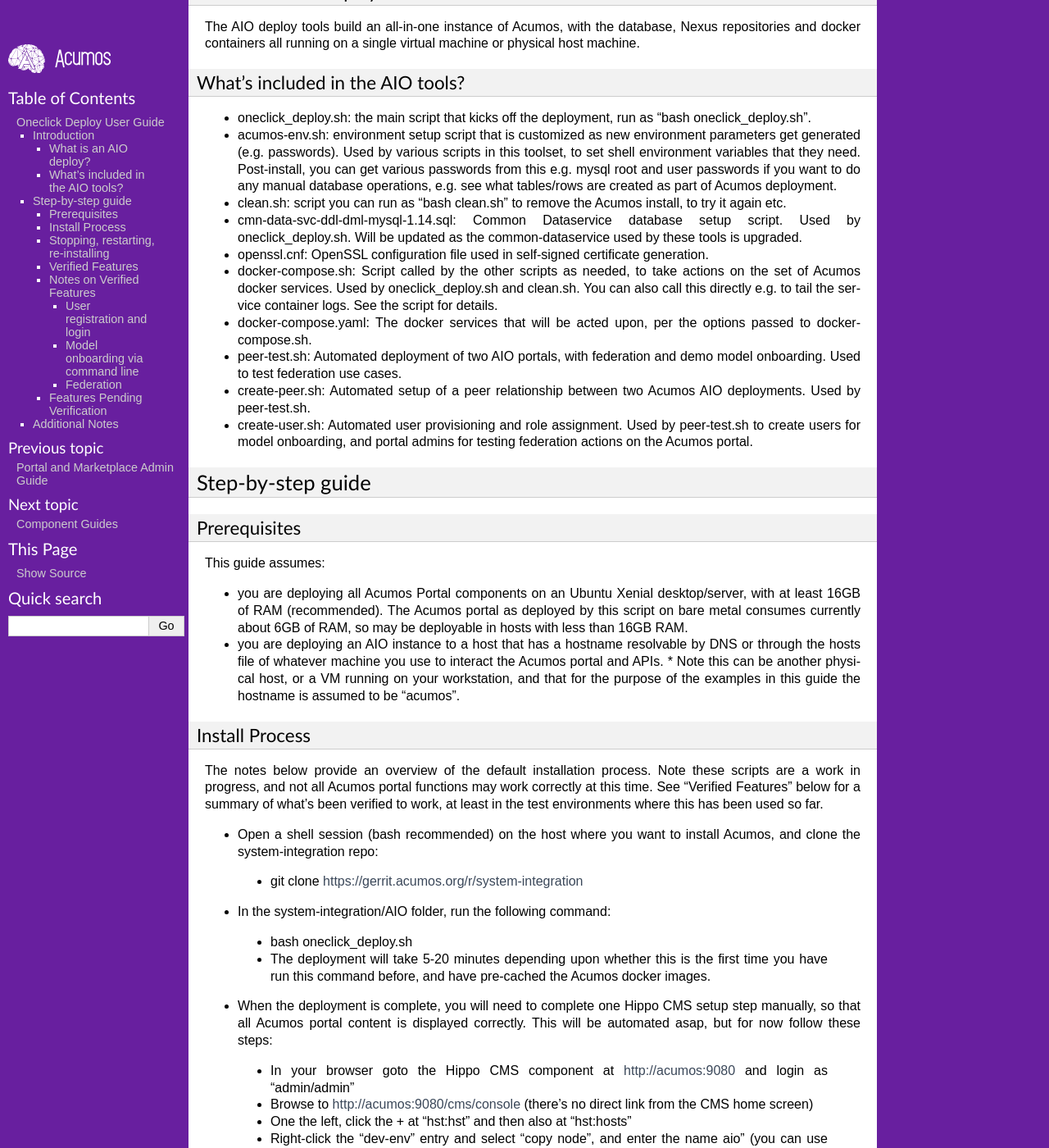
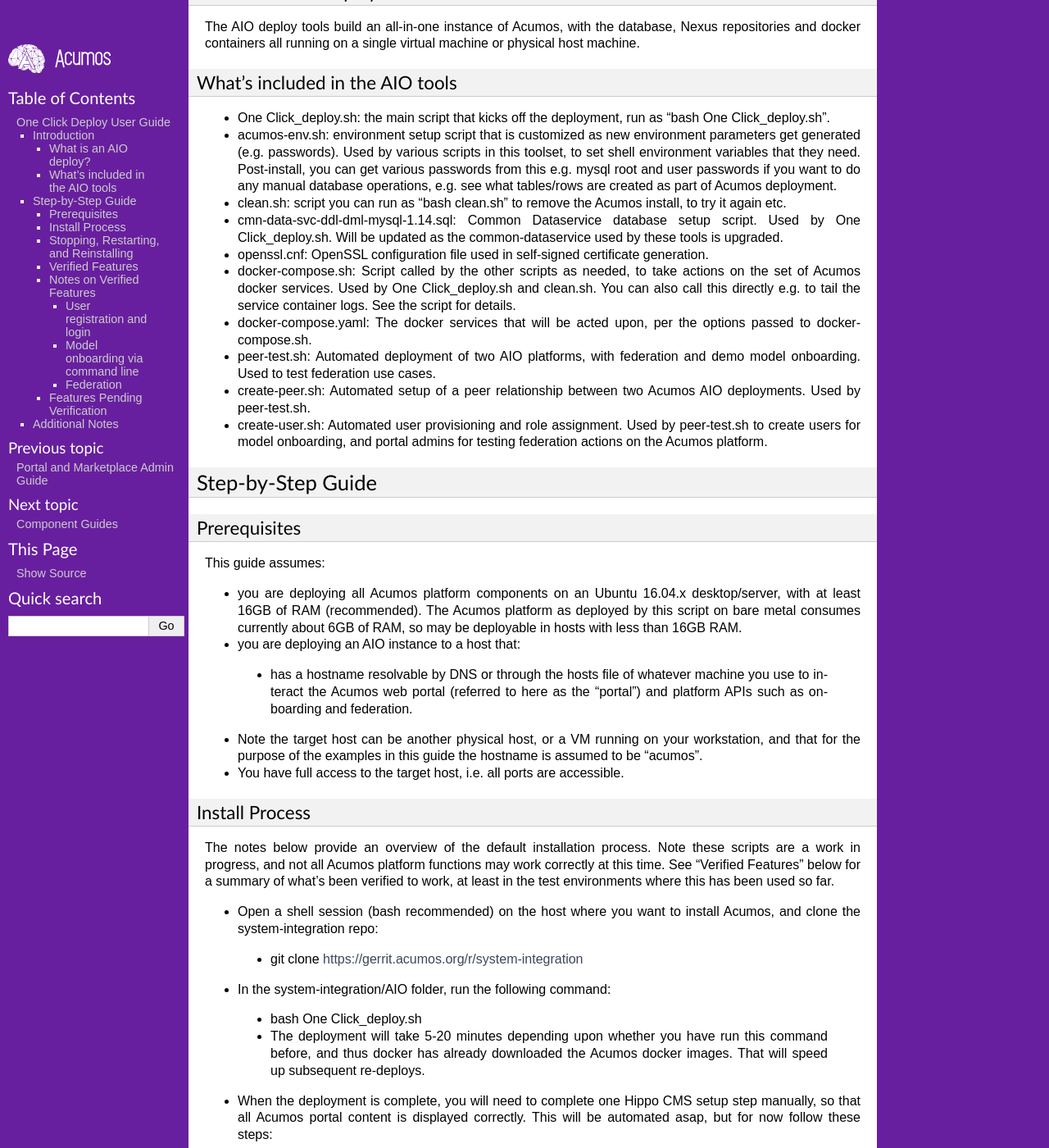
Before and after one commit to acumos/documentation, a Sphinx documentation site: the page built from docs/AcumosUser/oneclick-deploy/user-guide.rst, in a window 1280 px wide and 1400 px high, scrolled down 238 px. Shown: the whole window at 82% size. Built offline with Sphinx 7.4.7, drawn with Linux system fonts in a browser that asks for light colours; pages that are not in the unit, such as notebooks, are missing from menus; some of the changed text lies outside the part shown.

Commit message:
Update for comments on the last commit
Change-Id: Id13c11bb353ebf5f3ebb8742f19037d4804c78b4
Issue-ID: ACUMOS-409
Signed-off-by: Bryan Sullivan <bryan.sullivan@att.com>

```diff
--- a/docs/AcumosUser/oneclick-deploy/user-guide.rst
+++ b/docs/AcumosUser/oneclick-deploy/user-guide.rst
@@ -15,16 +15,16 @@
 .. limitations under the License.
 .. ===============LICENSE_END=========================================================
 
-==========================
-Oneclick Deploy User Guide
-==========================
+===========================
+One Click Deploy User Guide
+===========================
 
 Introduction
 ============
 
-This user guide describes how to deploy Acumos portals using the
-"oneclick deploy" tools designed for developers or those who want a simple and
-automated way to deploy an all-in-one (AIO) Acumos portal.
+This user guide describes how to deploy Acumos platforms using the
+"One Click deploy" tools designed for developers or those who want a simple and
+automated way to deploy an all-in-one (AIO) Acumos platform.
 
 What is an AIO deploy?
 ----------------------
@@ -33,11 +33,11 @@
 Nexus repositories and docker containers all running on a single virtual
 machine or physical host machine.
 
-What's included in the AIO tools?
----------------------------------
+What's included in the AIO tools
+--------------------------------
 
-* oneclick_deploy.sh: the main script that kicks off the deployment, run
-  as “bash oneclick_deploy.sh”.
+* One Click_deploy.sh: the main script that kicks off the deployment, run
+  as “bash One Click_deploy.sh”.
 * acumos-env.sh: environment setup script that is customized as new
   environment parameters get generated (e.g. passwords). Used by various
   scripts in this toolset, to set shell environment variables that they need.
@@ -47,25 +47,25 @@
 * clean.sh: script you can run as “bash clean.sh” to remove the Acumos install,
   to try it again etc.
 * cmn-data-svc-ddl-dml-mysql-1.14.sql: Common Dataservice database setup script.
-  Used by oneclick_deploy.sh. Will be updated as the common-dataservice used by
+  Used by One Click_deploy.sh. Will be updated as the common-dataservice used by
   these tools is upgraded.
 * openssl.cnf: OpenSSL configuration file used in self-signed certificate
   generation.
 * docker-compose.sh: Script called by the other scripts as needed, to take
-  actions on the set of Acumos docker services. Used by oneclick_deploy.sh and
+  actions on the set of Acumos docker services. Used by One Click_deploy.sh and
   clean.sh. You can also call this directly e.g. to tail the service container
   logs. See the script for details.
 * docker-compose.yaml: The docker services that will be acted upon, per the
   options passed to docker-compose.sh.
-* peer-test.sh: Automated deployment of two AIO portals, with federation and
+* peer-test.sh: Automated deployment of two AIO platforms, with federation and
   demo model onboarding. Used to test federation use cases.
 * create-peer.sh: Automated setup of a peer relationship between two Acumos
   AIO deployments. Used by peer-test.sh.
 * create-user.sh: Automated user provisioning and role assignment. Used by
   peer-test.sh to create users for model onboarding, and portal admins for
-  testing federation actions on the Acumos portal.
+  testing federation actions on the Acumos platform.
 
-Step-by-step guide
+Step-by-Step Guide
 ==================
 
 Prerequisites
@@ -73,22 +73,24 @@
 
 This guide assumes:
 
-* you are deploying all Acumos Portal components on an Ubuntu Xenial
-  desktop/server, with at least 16GB of RAM (recommended). The Acumos portal
+* you are deploying all Acumos platform components on an Ubuntu 16.04.x
+  desktop/server, with at least 16GB of RAM (recommended). The Acumos platform
   as deployed by this script on bare metal consumes currently about 6GB of RAM,
   so may be deployable in hosts with less than 16GB RAM.
-* you are deploying an AIO instance to a host that has a hostname resolvable
-  by DNS or through the hosts file of whatever machine you use to interact the
-  Acumos portal and APIs.
-  * Note this can be another physical host, or a VM running on your workstation,
-  and that for the purpose of the examples in this guide the hostname is
-  assumed to be "acumos".
+* you are deploying an AIO instance to a host that:
+ * has a hostname resolvable by DNS or through the hosts file of whatever
+   machine you use to interact the Acumos web portal (referred to here as the
+   "portal") and platform APIs such as onboarding and federation.
+* Note the target host can be another physical host, or a VM running on your
+  workstation, and that for the purpose of the examples in this guide the
+  hostname is assumed to be "acumos".
+* You have full access to the target host, i.e. all ports are accessible.
 
 Install Process
 ---------------
 
 The notes below provide an overview of the default installation process. Note
-these scripts are a work in progress, and not all Acumos portal functions may
+these scripts are a work in progress, and not all Acumos platform functions may
 work correctly at this time. See "Verified Features" below for a summary of
 what's been verified to work, at least in the test environments where this has
 been used so far.
@@ -98,10 +100,10 @@
  * git clone https://gerrit.acumos.org/r/system-integration
 
 * In the system-integration/AIO folder, run the following command:
- * bash oneclick_deploy.sh
- * The deployment will take 5-20 minutes depending upon whether this is the
-   first time you have run this command before, and have pre-cached the Acumos
-   docker images.
+ * bash One Click_deploy.sh
+ * The deployment will take 5-20 minutes depending upon whether you have run
+   this command before, and thus docker has already downloaded the Acumos docker
+   images. That will speed up subsequent re-deploys.
 
 * When the deployment is complete, you will need to complete one Hippo CMS
   setup step manually, so that all Acumos portal content is displayed
@@ -126,14 +128,14 @@
   following line to your workstation's hosts file:
  * "\<ip address of your AIO host\> acumos"
 
-* You should now be able to browse to [https://acumos](https://acumos), and
+* You should now be able to browse to https://acumos, and
  * register new user accounts, etc
- * If you get a browser warning, just accept the self-signed cert and proceed.
+ * When you get a browser warning, just accept the self-signed cert and proceed.
   * Note: use of the Chrome browser is recommended, as it puts fewer
     roadblocks to accessing sites with self-signed certs.
 
-Stopping, restarting, re-installing
------------------------------------
+Stopping, Restarting, and Reinstalling
+--------------------------------------
 
 You can stop all the Acumos components (e.g. to suspend/shutdown your host)
 without losing their databases via the command:
@@ -149,17 +151,17 @@
 using the sequence below:
 
 * bash clean.sh
-* bash oneclick_deploy.sh
+* bash One Click_deploy.sh
 
 Verified Features
 -----------------
 
-The following Acumos portal workflows and related features have been verified as
+The following Acumos platform workflows and related features have been verified as
 working so far. This list will be updated as more workflows are verified.
 
 * new user registration and login
 * portal web page asset integration through Hippo CMS (e.g. user guides under
-On-Boarding Model")
+  "On-Boarding Model")
 * model onboarding via command line (scikit-learn, python/tensorflow)
 * federated peer relationship creation via portal
 
@@ -184,7 +186,7 @@
 Federation
 ..........
 
-Oneclick_deploy.sh will automatically create a "self" peer as required by the
+One Click_deploy.sh will automatically create a "self" peer as required by the
 federation-gateway.
 
 If you want to deploy two Acumos AIO instances to test federation, see these
@@ -198,7 +200,7 @@
    community@lists.acumos.org.
 
 * create-peer.sh: used by peer-test.sh. You can call this script directly to
-  add a peer to an existing Acumos portal.
+  add a peer to an existing Acumos platform.
 
 You can also manually create a federated peer:
 
@@ -235,7 +237,6 @@
 * federated subscription to public marketplace models
 * model launch
 * design studio
-* ...
 
 Additional Notes
 ================
@@ -243,14 +244,14 @@
 The scripts etc in this repo install Acumos with a default set of values for
 key environment variables. See acumos-env.sh for these defaults. You should be
 able to modify any explicit value (not variables) defined there, but some
-additional steps may be needed for the installed portal to work with the
+additional steps may be needed for the installed platform to work with the
 updated values. For example:
 
-* To use a a non-default domain name for the acumos AIO server
+* To use a non-default domain name for the acumos AIO server
   (default: acumos), change ACUMOS_DOMAIN in acumos-env.sh, and use the chosen
   domain name in the "Install Process" above, in place of "acumos".
 
-* You can install multiple Acumos portals (e.g. to test federation), just be
+* You can install multiple Acumos platforms (e.g. to test federation), just be
   sure to give each a unique domain name as above.
 
 * The Hippo CMS manual config process above can also work for any FQDN, with
```
